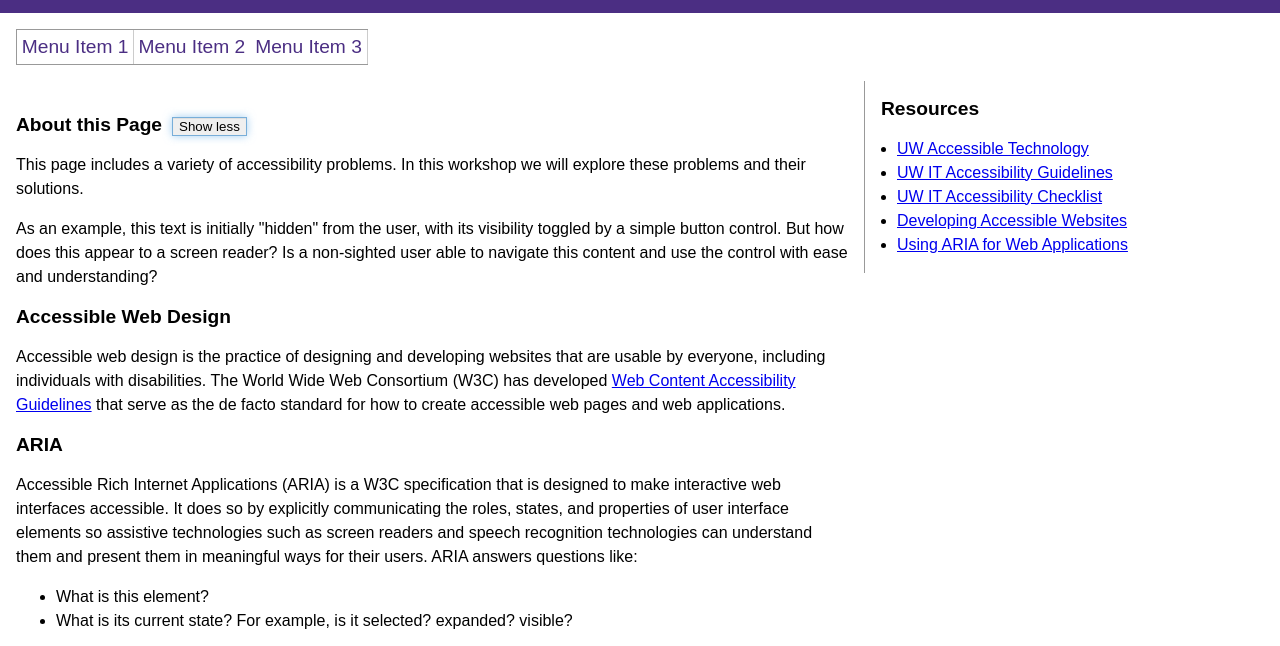
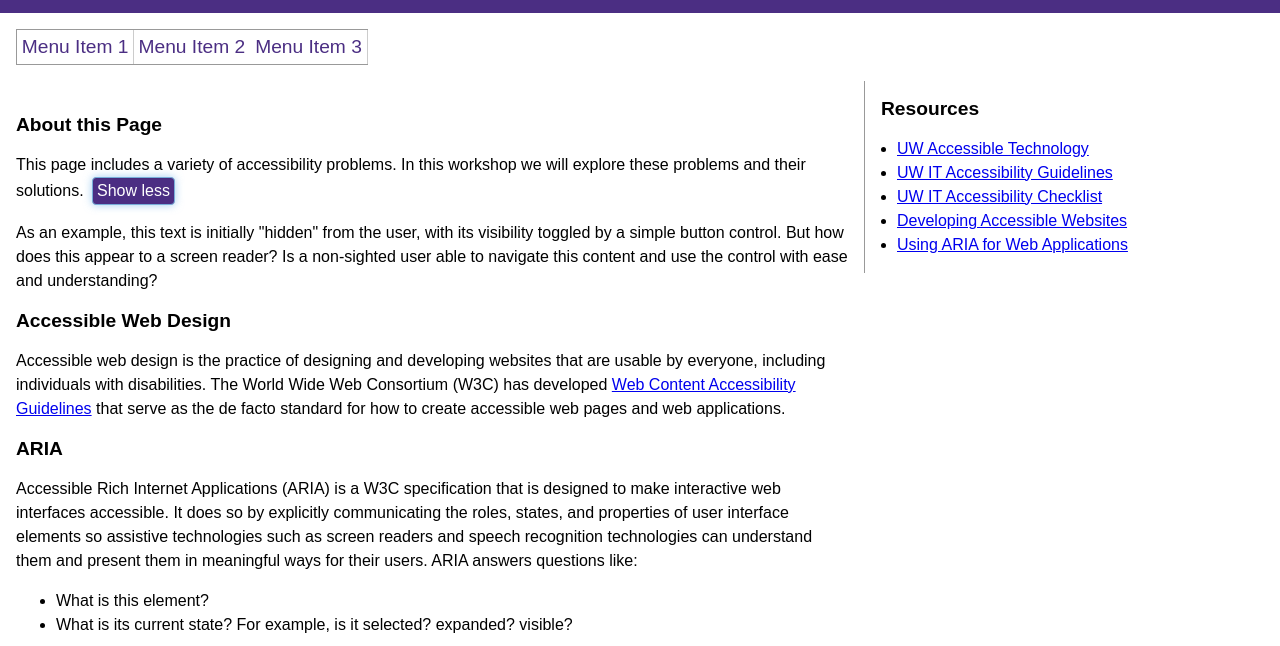
Before and after one commit to metageeky/aria-bootcamp, a plain HTML site: page after.html in a window 1280 px wide. Both pictures are taken after a click on the button "Show more". Shown: the part 125-771 px from the top of the page. Drawn offline with nearby package versions, Linux system fonts and the light colour scheme.

Commit message:
Fine-tune the expand/collapse example

```diff
--- a/after.css
+++ b/after.css
@@ -78,7 +78,18 @@
 
       /* text hide/show control */
       #text-control {
-        margin-left: 10px;
+        margin-left: 0.25em;
+        padding: 0.25em;
+        border: 1px solid #666;
+        border-radius: 0.25em;
+        font-size: 1em;
+        background-color: #ECECEC;
+      }
+      #text-control:hover,
+      #text-control:focus {
+        background-color: #4b2e83;
+        color: white;
+        cursor: pointer;
       }
 
       /* initially hide supplemental text */
--- a/after.html
+++ b/after.html
@@ -22,9 +22,10 @@
           </ul>
       </nav>
       <main>
-      <h2>About this Page<button type="button" id="text-control" aria-controls="supplemental-text" aria-expanded="false">Show more</button></h2>
+      <h2>About this Page</h2>
         <p>This page includes a variety of accessibility problems.
           In this workshop we will explore these problems and their solutions.
+          <button type="button" id="text-control" aria-controls="supplemental-text" aria-expanded="false">Show more</button>
         </p>
         <p id="supplemental-text">
         As an example, this text is initially "hidden" from the user, with its visibility toggled by a simple button control. But how does this appear to a screen reader? Is a non-sighted user able to navigate this content and use the control with ease and understanding?
--- a/before.css
+++ b/before.css
@@ -83,8 +83,11 @@
         padding: 0.25em;
         border: 1px solid #666;
         border-radius: 0.25em;
+        font-size: 1em;
+        background-color: #ECECEC;
       }
-      #text-control:hover {
+      #text-control:hover,
+      #text-control:focus {
         background-color: #4b2e83;
         color: white;
         cursor: pointer;
```
